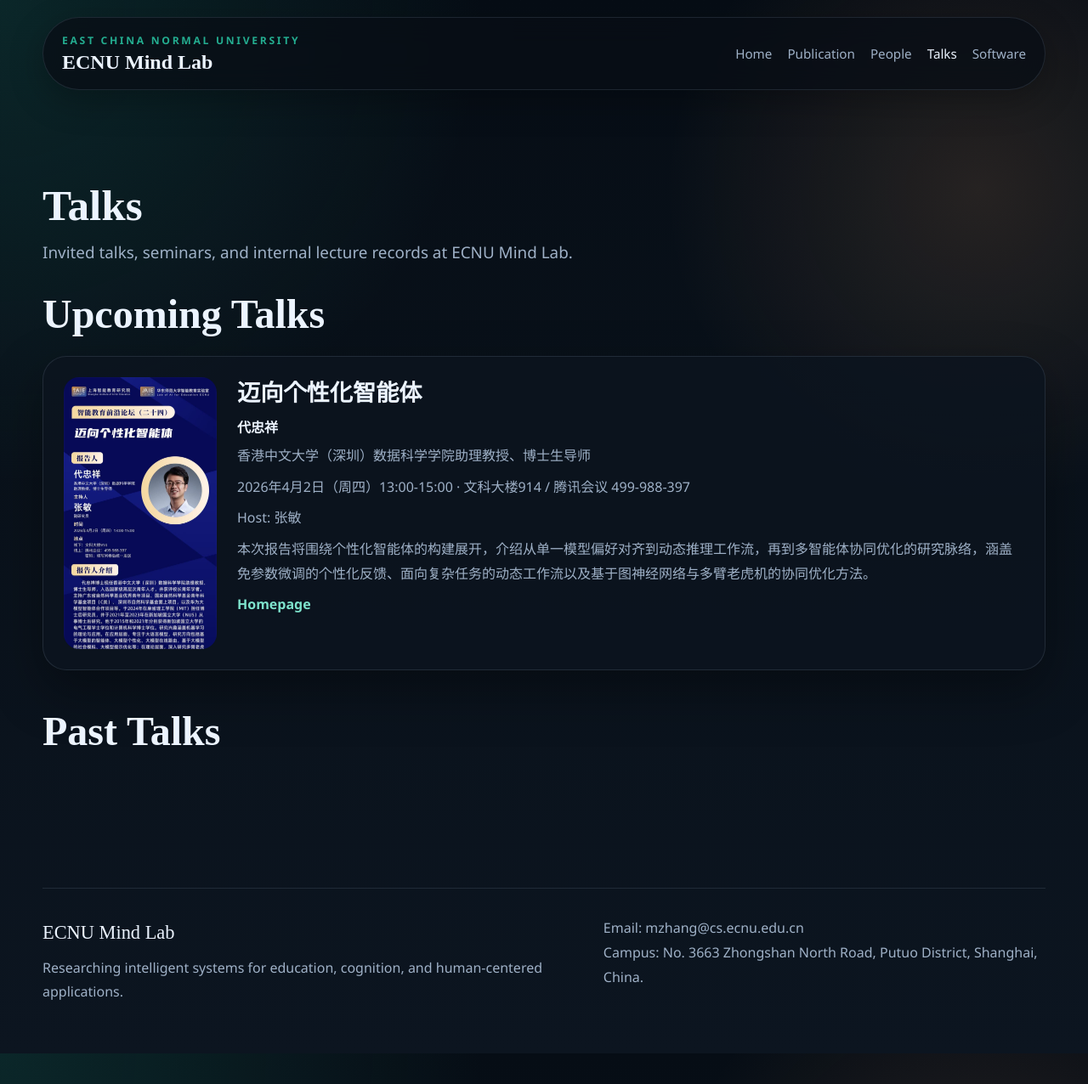
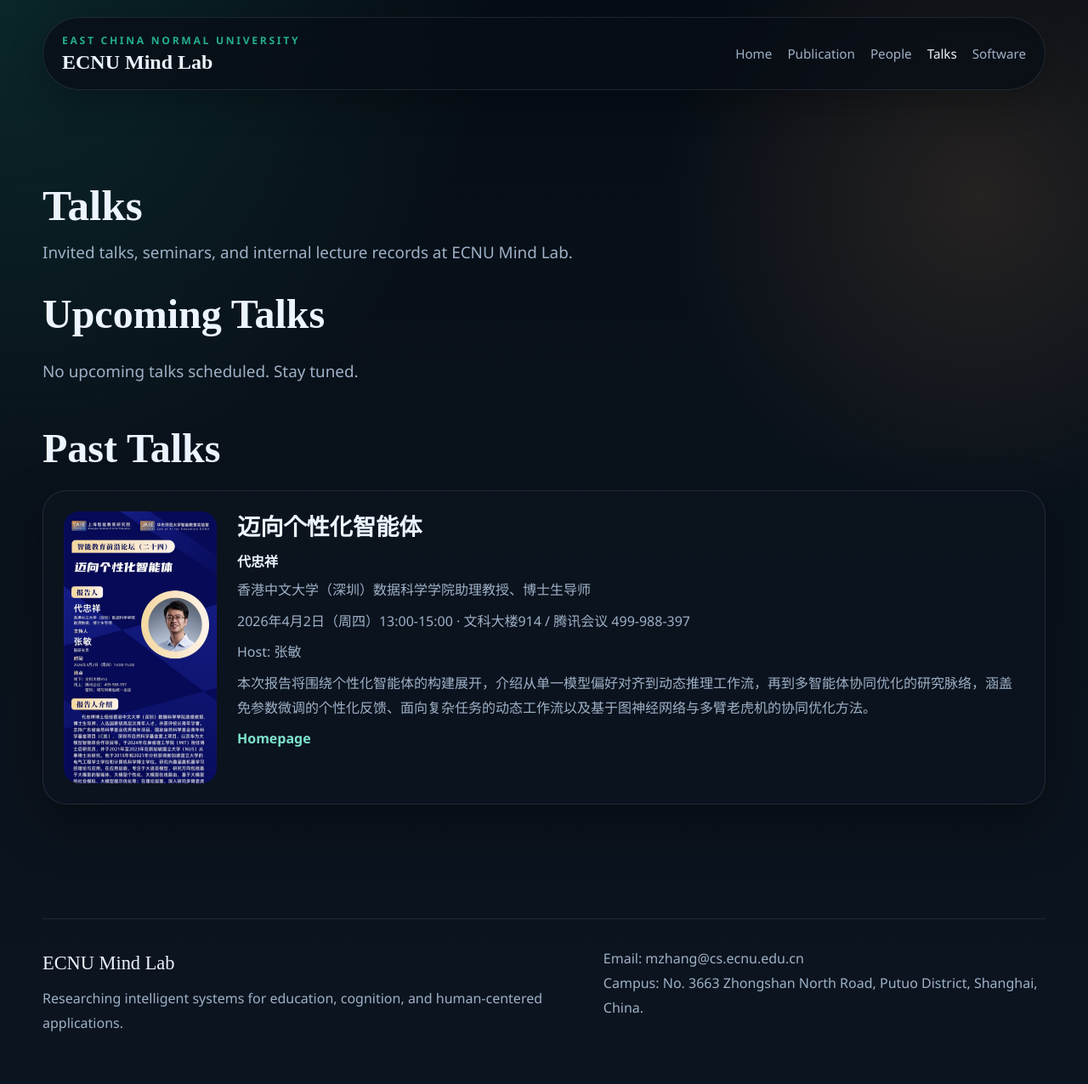
Before and after one commit to Mind-Lab-ECNU/mind-lab-ecnu.github.io, a Jekyll site: the page built from _pages/talks.html, in a window 1280 px wide and 1276 px high. Shown: the whole window at 85% size. Built offline with Jekyll 4.4.1, drawn with Linux system fonts in a browser that asks for light colours.

Commit message:
Update news order and talk scheduling

```diff
--- a/_data/news.yml
+++ b/_data/news.yml
@@ -4,4 +4,4 @@
 
 - date: "2026/04/01"
   tag: Talk
-  content: "Talk announcement: On April 2, 2026, Prof. Zhongxiang Dai will give a talk titled 'Toward Personalized Intelligent Agents' from 13:00 to 15:00 at Room 914, Liberal Arts Building, with an online Tencent Meeting option."
+  content: 'Talk announcement: On April 2, 2026, Prof. Zhongxiang Dai will give a talk titled "Toward Personalized Intelligent Agents" from 13:00 to 15:00 at Room 914, Liberal Arts Building, with an online Tencent Meeting option.'
--- a/_data/talks.yml
+++ b/_data/talks.yml
@@ -3,6 +3,7 @@ upcoming:
     speaker: "代忠祥"
     affiliation: "香港中文大学（深圳）数据科学学院助理教授、博士生导师"
     date: "2026年4月2日（周四）13:00-15:00 · 文科大楼914 / 腾讯会议 499-988-397"
+    start_time: "2026-04-02 13:00 +0800"
     host: "张敏"
     abstract: "本次报告将围绕个性化智能体的构建展开，介绍从单一模型偏好对齐到动态推理工作流，再到多智能体协同优化的研究脉络，涵盖免参数微调的个性化反馈、面向复杂任务的动态工作流以及基于图神经网络与多臂老虎机的协同优化方法。"
     thumbnail: assets/images/talks/2026.4.2-thumb.jpg
--- a/_pages/index.html
+++ b/_pages/index.html
@@ -50,7 +50,8 @@ extra_js: /assets/js/site-pages.js
 <section class="section" data-reveal>
   <h2 class="simple-section-title">News</h2>
   <div class="news-box">
-    {% for item in site.data.news %}
+    {% assign sorted_news = site.data.news | sort: "date" | reverse %}
+    {% for item in sorted_news %}
     <article class="news-entry">
       <div class="news-date">{{ item.date }}</div>
       <div class="news-content">
--- a/_pages/talks.html
+++ b/_pages/talks.html
@@ -6,6 +6,20 @@ description: "Talks and seminar records at ECNU Mind Lab."
 ---
 
 <section class="section">
+  {% assign now_ts = "now" | date: "%s" %}
+  {% assign all_talks = site.data.talks.upcoming | concat: site.data.talks.past %}
+  {% assign upcoming_count = 0 %}
+  {% assign past_count = 0 %}
+
+  {% for talk in all_talks %}
+    {% assign start_ts = talk.start_time | default: talk.date | date: "%s" %}
+    {% if start_ts > now_ts %}
+      {% assign upcoming_count = upcoming_count | plus: 1 %}
+    {% else %}
+      {% assign past_count = past_count | plus: 1 %}
+    {% endif %}
+  {% endfor %}
+
   <div class="page-header-block" data-reveal>
     <h1 class="page-title">Talks</h1>
     <p class="page-subtitle">Invited talks, seminars, and internal lecture records at ECNU Mind Lab.</p>
@@ -13,11 +27,14 @@ description: "Talks and seminar records at ECNU Mind Lab."
 
   <section class="person-section" data-reveal>
     <h2 class="person-section-title">Upcoming Talks</h2>
-    {% if site.data.talks.upcoming.size == 0 %}
+    {% if upcoming_count == 0 %}
     <p class="page-subtitle">No upcoming talks scheduled. Stay tuned.</p>
     {% else %}
+    {% assign sorted_talks = all_talks | sort: "start_time" %}
     <div class="talk-list">
-      {% for talk in site.data.talks.upcoming %}
+      {% for talk in sorted_talks %}
+      {% assign start_ts = talk.start_time | default: talk.date | date: "%s" %}
+      {% if start_ts > now_ts %}
       <article class="talk-card">
         <img class="talk-poster-trigger" src="{{ talk.thumbnail | default: talk.image | relative_url }}" alt="{{ talk.speaker }} portrait" data-full-image="{{ talk.image | relative_url }}" data-full-title="{{ talk.title }}" />
         <div>
@@ -32,6 +49,7 @@ description: "Talks and seminar records at ECNU Mind Lab."
           </div>
         </div>
       </article>
+      {% endif %}
       {% endfor %}
     </div>
     {% endif %}
@@ -39,8 +57,14 @@ description: "Talks and seminar records at ECNU Mind Lab."
 
   <section class="person-section" data-reveal>
     <h2 class="person-section-title">Past Talks</h2>
+    {% if past_count == 0 %}
+    <p class="page-subtitle">No past talks available yet.</p>
+    {% else %}
+    {% assign sorted_talks = all_talks | sort: "start_time" | reverse %}
     <div class="talk-list">
-      {% for talk in site.data.talks.past %}
+      {% for talk in sorted_talks %}
+      {% assign start_ts = talk.start_time | default: talk.date | date: "%s" %}
+      {% unless start_ts > now_ts %}
       <article class="talk-card">
         <img class="talk-poster-trigger" src="{{ talk.thumbnail | default: talk.image | relative_url }}" alt="{{ talk.speaker }} portrait" data-full-image="{{ talk.image | relative_url }}" data-full-title="{{ talk.title }}" />
         <div>
@@ -55,8 +79,10 @@ description: "Talks and seminar records at ECNU Mind Lab."
           </div>
         </div>
       </article>
+      {% endunless %}
       {% endfor %}
     </div>
+    {% endif %}
   </section>
 </section>
 
```
